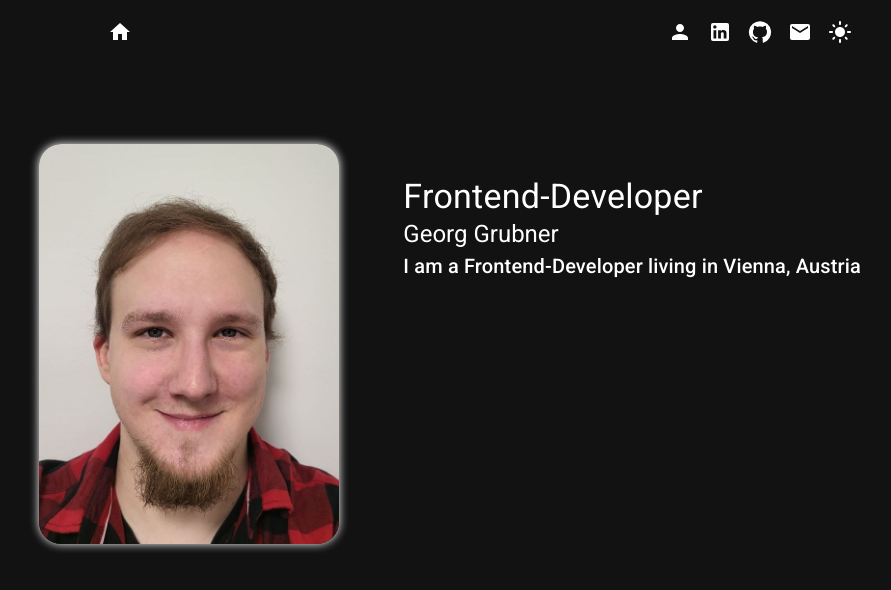
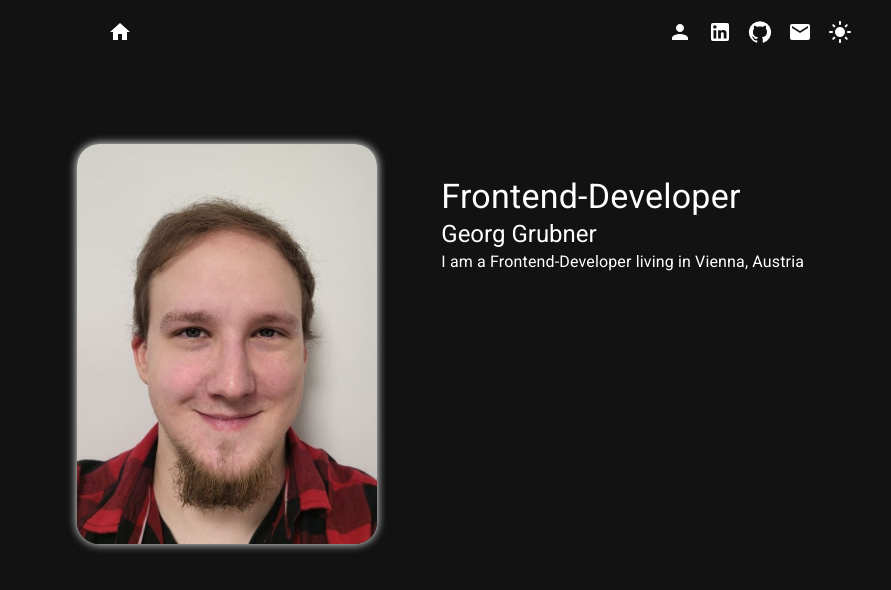
Before and after one commit to georggrubner/cv, a React (Vite) app: page / in a window 1280 px wide. Shown: the top 590 px of the page, without its empty margins (160-1051 px from the left). Built offline with nearby package versions, Linux system fonts and the light colour scheme.

Commit message:
made smaller

```diff
--- a/src/Layout/Body/index.tsx
+++ b/src/Layout/Body/index.tsx
@@ -8,7 +8,7 @@ export const Body = () => {
             <Stack alignItems="flex-start" flexGrow={3} marginTop={4}>
                 <Typography variant="h4">Frontend-Developer</Typography>
                 <Typography variant="h5">Georg Grubner</Typography>
-                <Typography variant="h6">I am a Frontend-Developer living in Vienna, Austria</Typography>
+                <Typography>I am a Frontend-Developer living in Vienna, Austria</Typography>
             </Stack>
         </Stack>
     )
```
